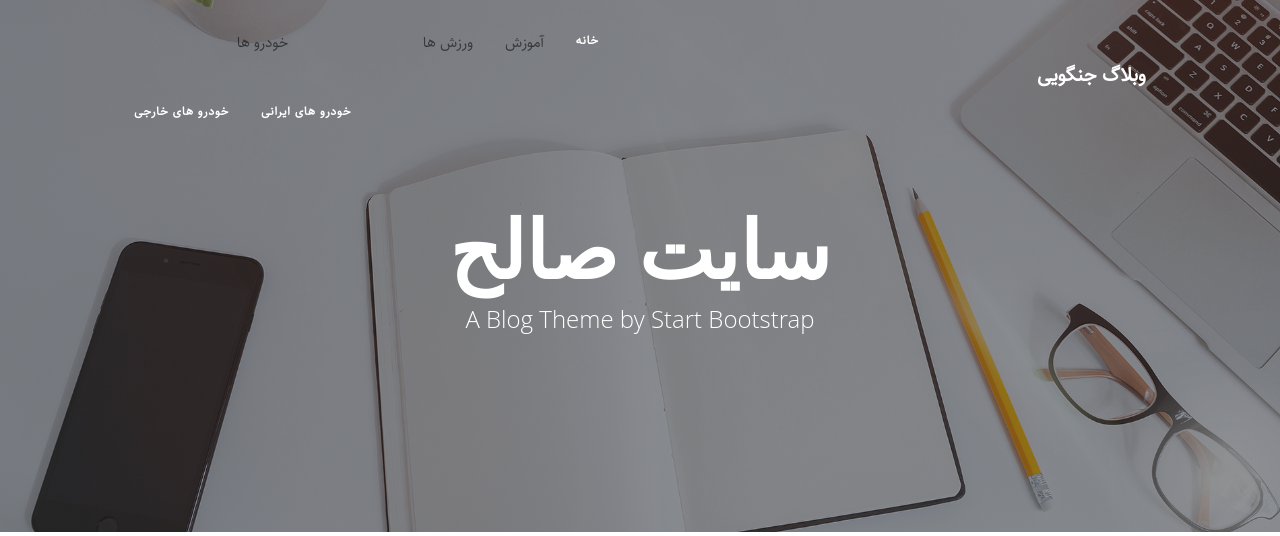
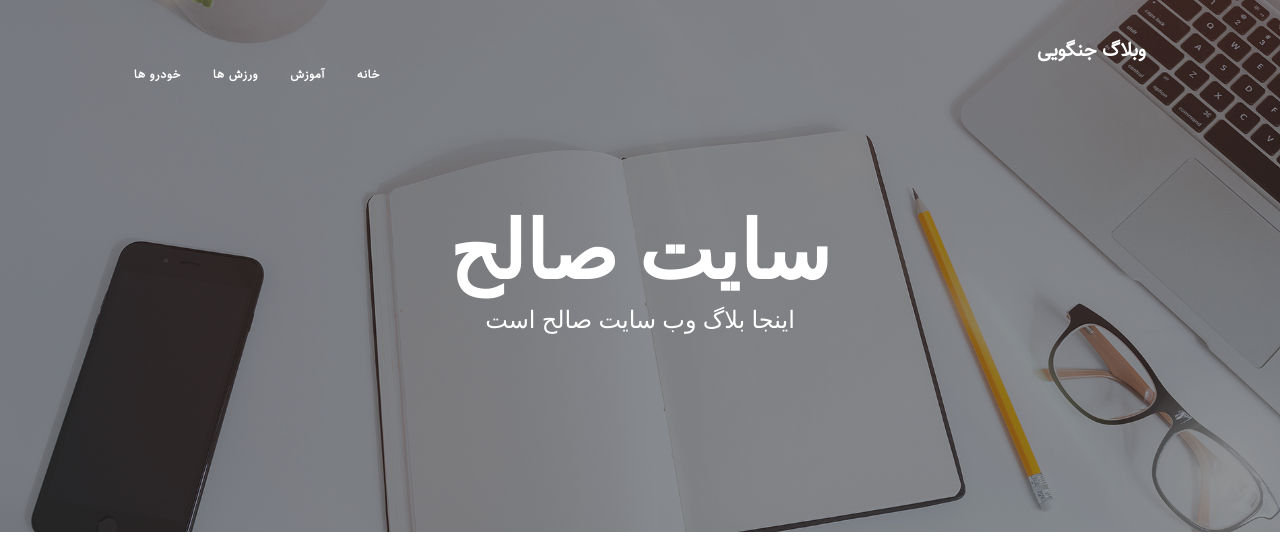
Before and after one commit to salehghari/first_django, a Django app: a page that uses blog/templates/blog/category.html in a window 1280 px wide. Shown: the top 536 px of the page. Run offline with Django 3.2, Linux system fonts and the light colour scheme; data comes from the database, SQL or seed files in the repository; both versions use the stored data as it was after the commit; some libraries are stand-ins or nearby versions.

Commit message:
fix an error

```diff
--- a/blog/models.py
+++ b/blog/models.py
@@ -5,6 +5,11 @@
 class ArticleManager(models.Manager):
     def published(self):
         return self.filter(status='p')
+
+class CategoryManager(models.Manager):
+    def active(self):
+        return self.filter(status=True)
+
 class Category(models.Model):
     parent = models.ForeignKey("self", default=None, null=True, blank=True, on_delete=models.SET_NULL, related_name="children", verbose_name="زیر‌دسته")
     title = models.CharField(max_length=200, verbose_name = "عنوان دسته‌بندي")
@@ -19,6 +24,8 @@
 
     def __str__(self):
         return self.title
+
+    objects = CategoryManager()
 
 class Article(models.Model):
     STATUS_CHOICES =(
--- a/blog/static/blog/css/rtl.css
+++ b/blog/static/blog/css/rtl.css
@@ -19,3 +19,59 @@
 .post-meta {
     text-align: left;
 }
+
+
+
+
+.nav ul {
+    padding-right: 0;
+}
+.nav ul li {
+    border-bottom: none;
+    height: 86px;
+    line-height: 86px;
+    font-size: 14px;
+    display: inline block;
+    float: left;
+    margin: 0 auto;
+}
+.nav ul li a {
+    text-decoration: none;
+    color: #000000;
+    display: block;
+    transition: .3s background-color;
+    padding: 0 24px;
+}
+.nav ul li a:hover {
+    background-color: #5c89c7;
+    color: #FFFFFF;
+}
+.nav a {
+    border-bottom: none;
+}
+.nav li ul {
+    position: absolute;
+    display: none;
+    width: inherit;
+}
+.nav li:hover ul {
+    display: block;
+}
+.nav ul li ul li {
+    display: block;
+    float: none !important;
+    height: auto;
+    line-height: 34px;
+}
+.nav ul li ul li ul {
+    position: absolute;
+    right: 100%;
+    top: 0;
+    display: none !important;
+}
+.nav ul > li > ul > li:hover > ul {
+    display: block !important;
+}
+.nav ul > li > ul > li > ul > li:hover > ul {
+    display: block !important;
+}
--- a/blog/templates/blog/category.html
+++ b/blog/templates/blog/category.html
@@ -10,7 +10,7 @@
                     <div class="col-md-10 col-lg-8 col-xl-7">
                         <div class="site-heading">
                             <h1>سايت صالح</h1>
-                            <span class="subheading">A Blog Theme by Start Bootstrap</span>
+                            <span class="subheading">اینجا بلاگ وب سایت صالح است</span>
                         </div>
                     </div>
                 </div>
--- a/blog/templates/blog/partials/category_loop.html
+++ b/blog/templates/blog/partials/category_loop.html
@@ -1,9 +1,9 @@
 
 <ul class="navbar-nav ms-auto py-4 py-lg-0">
-    {% for cat in cat.children.all %}
+    {% for cat in cat.children.active %}
         <li class="nav-item">
             <a class="nav-link px-lg-3 py-3 py-lg-4" href="{% url 'category' cat.slug %}">{{cat.title}}</a>
-            {% if cat.children.all %}
+            {% if cat.children.active %}
                 {% include 'blog/partials/category_loop.html' %}
             {% endif %}
         </li>
--- a/blog/templates/blog/partials/category_navbar.html
+++ b/blog/templates/blog/partials/category_navbar.html
@@ -3,8 +3,8 @@
         <li class="nav-item"><a class="nav-link px-lg-3 py-3 py-lg-4" href="home.html">خانه</a></li>
         {% for cat in category %}
             {% if cat.parent == None %}
-                <li class="nav-fill"><a class="nav-link px-lg-3 py-3 py-lg-4" href="{% url 'category' cat.slug %}">{{cat.title}}</a>
-                    {% if cat.children.all %}
+                <li class="nav-item"><a class="nav-link px-lg-3 py-3 py-lg-4" href="{% url 'category' cat.slug %}">{{cat.title}}</a>
+                    {% if cat.children.active %}
                         {% include 'blog/partials/category_loop.html' %}
                     {% endif %}
                 </li>
```
Also changed, not shown: db.sqlite3.
